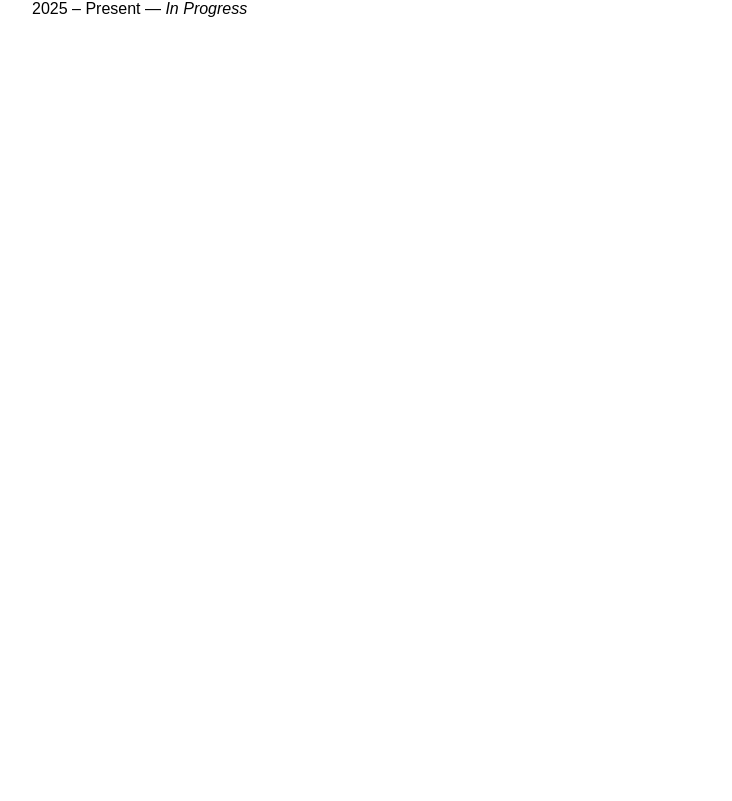
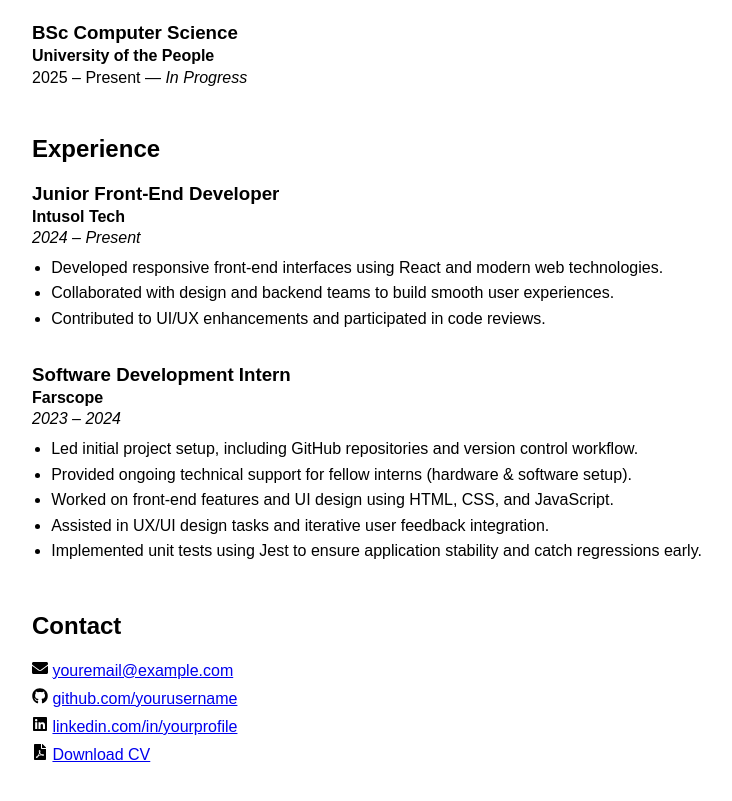
Before and after one commit to DeFatso/resume-site, a React (Create React App) app: page / in a window 1280 px wide. Shown: the part 1429-2230 px from the top of the page, without its empty margins (208-940 px from the left). Before the commit the page ends 1527 px from the top, so only its background shows below. Built offline with nearby package versions, Linux system fonts and the light colour scheme.

Commit message:
section: Contacts, Experience

```diff
--- a/src/App.js
+++ b/src/App.js
@@ -4,6 +4,8 @@ import About from "./components/About";
 import Skills from "./components/Skills";
 import Projects from "./components/Projects";
 import Education from "./components/Education";
+import Experience from "./components/Experience";
+import Contact from "./components/Contact";
 
 function App() {
   return (
@@ -13,6 +15,8 @@ function App() {
       <Skills />
       <Projects />
       <Education />
+      <Experience />
+      <Contact />
     </div>
   );
 }
--- /dev/null
+++ b/src/components/Contact.js
@@ -0,0 +1,36 @@
+import React from "react";
+import { FaEnvelope, FaGithub, FaLinkedin, FaFilePdf } from "react-icons/fa";
+
+function Contact() {
+  return (
+    <section style={{ marginBottom: "3rem" }}>
+      <h2>Contact</h2>
+      <ul style={{ listStyle: "none", paddingLeft: 0 }}>
+        <li style={{ marginBottom: "0.5rem" }}>
+          <FaEnvelope />{" "}
+          <a href="mailto:youremail@example.com">youremail@example.com</a>
+        </li>
+        <li style={{ marginBottom: "0.5rem" }}>
+          <FaGithub />{" "}
+          <a href="https://github.com/yourusername" target="_blank" rel="noreferrer">
+            github.com/yourusername
+          </a>
+        </li>
+        <li style={{ marginBottom: "0.5rem" }}>
+          <FaLinkedin />{" "}
+          <a href="https://linkedin.com/in/yourprofile" target="_blank" rel="noreferrer">
+            linkedin.com/in/yourprofile
+          </a>
+        </li>
+        <li style={{ marginBottom: "0.5rem" }}>
+          <FaFilePdf />{" "}
+          <a href="/your-cv.pdf" download>
+            Download CV
+          </a>
+        </li>
+      </ul>
+    </section>
+  );
+}
+
+export default Contact;
--- /dev/null
+++ b/src/components/Experience.js
@@ -0,0 +1,48 @@
+import React from "react";
+
+function Experience() {
+  const jobs = [
+    {
+      role: "Junior Front-End Developer",
+      company: "Intusol Tech",
+      period: "2024 – Present",
+      description: [
+        "Developed responsive front-end interfaces using React and modern web technologies.",
+        "Collaborated with design and backend teams to build smooth user experiences.",
+        "Contributed to UI/UX enhancements and participated in code reviews.",
+      ],
+    },
+    {
+      role: "Software Development Intern",
+      company: "Farscope",
+      period: "2023 – 2024",
+      description: [
+        "Led initial project setup, including GitHub repositories and version control workflow.",
+        "Provided ongoing technical support for fellow interns (hardware & software setup).",
+        "Worked on front-end features and UI design using HTML, CSS, and JavaScript.",
+        "Assisted in UX/UI design tasks and iterative user feedback integration.",
+        "Implemented unit tests using Jest to ensure application stability and catch regressions early.",
+      ],
+    },
+  ];
+
+  return (
+    <section style={{ marginBottom: "3rem" }}>
+      <h2>Experience</h2>
+      {jobs.map((job, index) => (
+        <div key={index} style={{ marginBottom: "2rem" }}>
+          <h3 style={{ margin: 0 }}>{job.role}</h3>
+          <p style={{ fontWeight: "bold", margin: "0.2rem 0" }}>{job.company}</p>
+          <p style={{ margin: 0, fontStyle: "italic" }}>{job.period}</p>
+          <ul style={{ marginTop: "0.5rem", paddingLeft: "1.2rem" }}>
+            {job.description.map((item, idx) => (
+              <li key={idx} style={{ lineHeight: "1.6" }}>{item}</li>
+            ))}
+          </ul>
+        </div>
+      ))}
+    </section>
+  );
+}
+
+export default Experience;
--- a/src/components/Skills.js
+++ b/src/components/Skills.js
@@ -1,11 +1,12 @@
 import React from "react";
-import { FaHtml5, FaCss3Alt, FaJs, FaReact } from "react-icons/fa";
+import { FaHtml5, FaCss3Alt, FaJs, FaReact, FaTools } from "react-icons/fa";
 
 const skills = [
     { name: "HTML", icon: <FaHtml5 color="#e44d26" />, level: 90 },
     { name: "CSS", icon: <FaCss3Alt color="#264de4"/>, level: 80 },
     { name: "JavaScript", icon: <FaJs color="#f0db4f"/>, level: 70 },
     { name: "React", icon: <FaReact color="#61dbfb"/>, level: 80 },
+    { name: "Unit Testing (Jest)", icon: <FaTools />, level: 65 },
 ];
 
 function Skills() {
```
